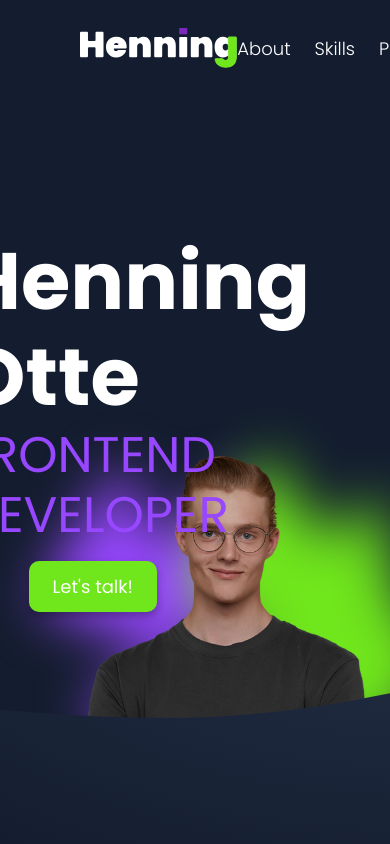
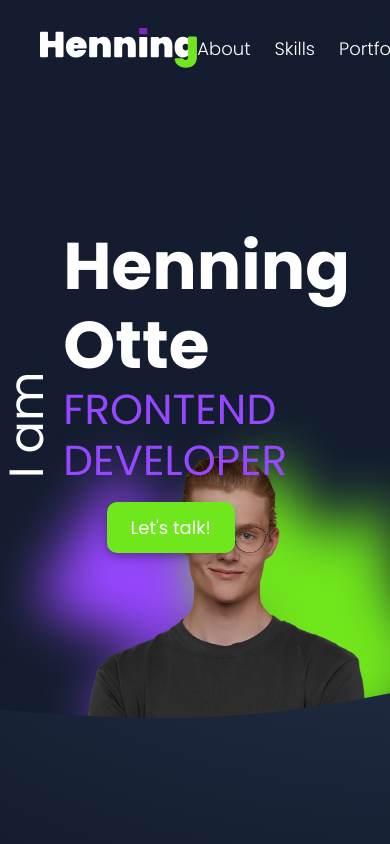
Before and after one commit to HenningOtte/Portfolio, an Angular app: page / in a window 390 px wide. Shown: the top 844 px of the page. Built offline with nearby package versions, Linux system fonts and the light colour scheme.

Commit message:
Improve responsiveness of Hero and Contact components

```diff
--- a/src/app/footer/footer.html
+++ b/src/app/footer/footer.html
@@ -1,4 +1,4 @@
-<footer>
+<footer class="site-padding">
     <div class="logo-sm-container">
         <img class="logo" src="/images/icons/Henning_Logo.svg" alt="">
         <span>© Henning Otte 2026</span>
--- a/src/app/footer/footer.scss
+++ b/src/app/footer/footer.scss
@@ -9,7 +9,6 @@ footer {
   display: flex;
   flex-direction: column;
   justify-content: center;
-  padding: 0 80px;
 }
 
 .logo-sm-container {
--- a/src/app/main-content/contact/contact.html
+++ b/src/app/main-content/contact/contact.html
@@ -30,10 +30,11 @@
                     placeholder="Write something.." style="height:200px"></textarea>
                 <div class="privacy">
                     <label class="privacy-container">
-                        <input (click)="privacyChecked($event)" type="checkbox">I've read the <a href="">privacy
-                            policy</a>
-                        and agree to the processing of my
-                        data as outlined.
+                        <input (click)="privacyChecked($event)" type="checkbox">
+                        <span class="privacy-span">
+                            I've read the <a href="">privacy policy</a> and agree to the processing of my
+                            data as outlined.
+                        </span>
                     </label>
                     <p *ngIf="!privacyPolicy" class="privacy-warning">Please accept the privacy police</p>
                 </div>
--- a/src/app/main-content/contact/contact.scss
+++ b/src/app/main-content/contact/contact.scss
@@ -88,7 +88,7 @@ form {
 .privacy-container {
   font-size: 12px;
   display: flex;
-  align-items: center;
+  align-items: flex-start;
   gap: 8px;
   > a {
     cursor: pointer;
@@ -100,8 +100,8 @@ form {
   }
   > input[type='checkbox'] {
     appearance: none;
-    width: 22px;
-    height: 22px;
+    min-width: 22px;
+    min-height: 22px;
     background-color: transparent;
     border-radius: 50%;
     cursor: pointer;
@@ -116,6 +116,14 @@ form {
       background-image: url('/images/icons/checkbox_checked.svg');
     }
   }
+  @media (max-width: 1200px) {
+    align-items: baseline;
+  }
+}
+
+.privacy-span {
+  position: relative;
+  bottom: 6px;
 }
 
 .privacy {
--- a/src/app/main-content/hero/hero-curve/hero-curve.scss
+++ b/src/app/main-content/hero/hero-curve/hero-curve.scss
@@ -3,8 +3,10 @@
 
 .hero {
     position: absolute;
+    overflow: hidden;
     bottom: -45%;
     height: 100%;
+    width: 100%;
     max-width: 1440px;
     left: 0;
     right: 0;
@@ -22,7 +24,7 @@
     display: flex;
     align-items: center;
     justify-content: space-between;
-    margin-bottom: 18%;
+    margin-bottom: 12%;
     @media (max-width: 1200px) {
         margin-bottom: 12%;
     }
--- a/src/app/main-content/hero/hero.html
+++ b/src/app/main-content/hero/hero.html
@@ -1,9 +1,9 @@
-<div class="hero">
+<div class="hero site-padding">
     <div class="hero-img">
         <img class="profil-pic" src="/images/hero_profile_henning_pic.png" alt="profil-picture">
         <img class="hero-shadow" src="/images/photo_shadows.svg" alt="background-img">
     </div>
-    <div class="hero_greetings">
+    <div class="hero-greetings">
         <div class="hero_text">
             <p class="hero_iam">I am</p>
             <div class="hero-titel">
--- a/src/app/main-content/hero/hero.scss
+++ b/src/app/main-content/hero/hero.scss
@@ -3,20 +3,19 @@
 
 .hero {
   width: 100%;
+  max-width: 1440px;
   height: 100vh;
-  max-width: 1440px;
   display: flex;
   justify-content: flex-end;
   margin-bottom: 260px;
-  padding: 0 80px;
 }
 
 .hero-img {
   left: 40px;
   height: 100vh;
-  width: 580px;
+  width: 520px;
   position: absolute;
-  // bottom: -32px;
+  bottom: -40px;
   display: flex;
   flex-direction: column-reverse;
   align-items: center;
@@ -39,7 +38,7 @@
   }
 }
 
-.hero_greetings {
+.hero-greetings {
   z-index: 2;
   height: 100%;
   display: flex;
@@ -47,6 +46,11 @@
   justify-content: center;
   align-items: center;
   flex-direction: column;
+
+  @media (max-width: 1200px) {
+    position: relative;
+    bottom: 32px;
+  }
 }
 
 .hero_text {
@@ -58,6 +62,10 @@
   -webkit-transform: rotate(-180deg);
   font-size: 58px;
   margin-bottom: 8px;
+
+  @media (max-width: 1200px) {
+    font-size: 48px;
+  }
 }
 
 .hero-titel {
@@ -67,12 +75,18 @@
 
   h1 {
     font-size: 80px;
+    @media (max-width: 1200px) {
+      font-size: 66px;
+    }
   }
 
   span {
     font-size: 50px;
     text-transform: uppercase;
     color: #9747ff;
+    @media (max-width: 1200px) {
+      font-size: 42px;
+    }
   }
 }
 
--- a/src/app/navbar/navbar.html
+++ b/src/app/navbar/navbar.html
@@ -1,4 +1,4 @@
-<nav class="navbar">
+<nav class="navbar site-padding">
   <img class="navbar_logo" src="/images/icons/Henning_Logo.svg" alt="">
 
   <div class="navbar_actions">
--- a/src/app/navbar/navbar.scss
+++ b/src/app/navbar/navbar.scss
@@ -9,7 +9,8 @@
   justify-content: space-between;
   align-items: center;
   max-width: 1440px;
-  padding: 24px 80px 24px 80px;
+  padding-top: 24px;
+  padding-bottom: 24px;
   z-index: 100;
 }
 
--- a/src/styles.scss
+++ b/src/styles.scss
@@ -59,3 +59,11 @@ h2 {
 h3 {
   font-size: 32px;
 }
+
+.site-padding {
+  padding: 0 80px;
+
+  @media (max-width: 992px) {
+    padding: 0 40px;
+  }
+}
```
